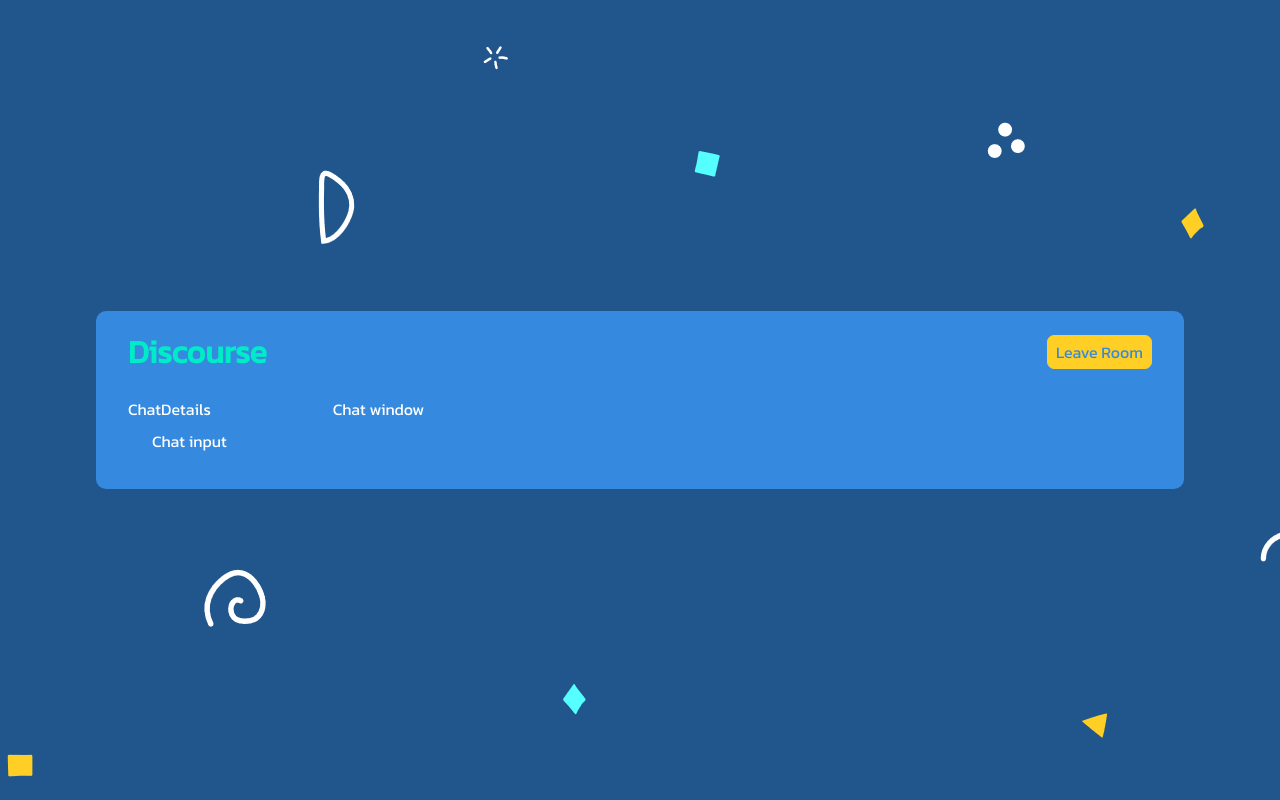
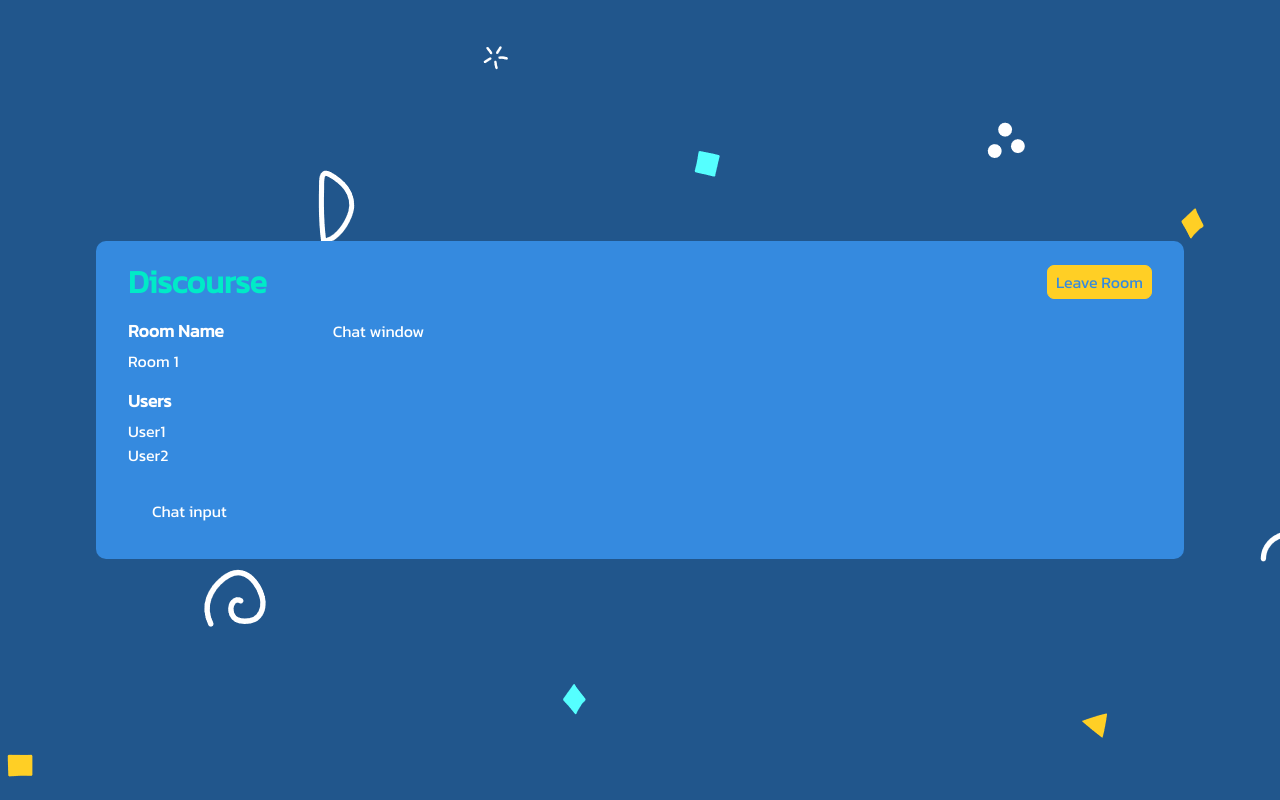
Before and after one commit to mhaisam350/Concord, a React (Create React App) app in the folder client/: page /room/1 in a window 1280 px wide. Built offline with nearby package versions, Linux system fonts and the light colour scheme.

Commit message:
Styled ChatDetails component

```diff
--- a/client/src/components/ChatDetails.js
+++ b/client/src/components/ChatDetails.js
@@ -1,10 +1,23 @@
+import styles from '../styles/ChatDetails.module.scss';
 
-
-export const ChatDetails = () => {
+export const ChatDetails = ({ room, users }) => {
 
   return (
 
-    <div>ChatDetails</div>
+    <>
+        <div className={styles['detail-container']}>
+            <h2 className={styles['detail-heading']}>Room Name</h2>
+            <p className={styles['room-name']}>{room}</p>
+        </div>
+
+        <div className={styles['detail-container']}>
+            <h2 className={styles['detail-heading']}>Users</h2>
+            <ul className={styles['users-list']}>
+                {users.map((user, index) => <li className={styles.user} key={index}>{user}</li>)}
+            </ul>
+        </div>
+
+    </>
 
   )
 }
--- a/client/src/pages/Room.js
+++ b/client/src/pages/Room.js
@@ -3,6 +3,9 @@
 import { ChatDetails } from '../components/ChatDetails';
 
 export const Room = () => {
+
+    const room = 'Room 1';
+    const users = ['User1', 'User2'];
 
   return (
 
@@ -20,7 +23,7 @@
             <section className={styles['chat-dashboard']}>
 
                 <section className={styles['chat-details']}>
-                    <ChatDetails />
+                    <ChatDetails room={room} users={users} />
                 </section>
 
                 <section className={styles['chat-window']}>
--- /dev/null
+++ b/client/src/styles/ChatDetails.module.scss
@@ -0,0 +1,15 @@
+@import './variables';
+
+.detail-container {
+    margin-bottom: 1.5em;
+}
+
+.detail-heading {
+    font-size: 1.1em;
+    font-weight: 700;
+    margin-bottom: 0.7em;
+}
+
+.user:not(:last-child) {
+    margin-bottom: 0.5em;
+}
--- a/client/src/styles/Room.module.scss
+++ b/client/src/styles/Room.module.scss
@@ -45,7 +45,7 @@
 // Chat dashboard
 
 .chat-dashboard {
-    margin-top: 2em;
+    margin-top: 1.5em;
     display: flex;
 }
 
```
